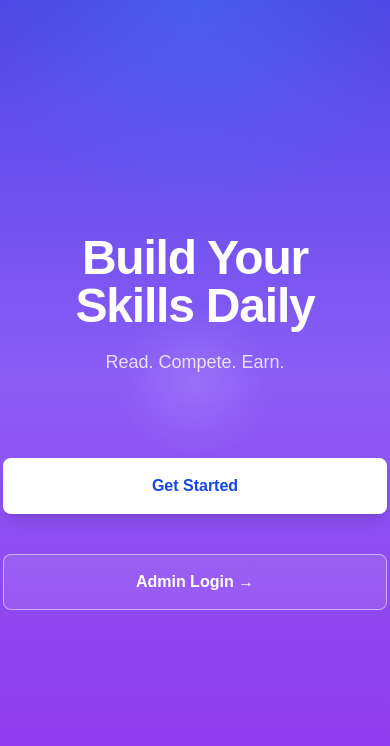
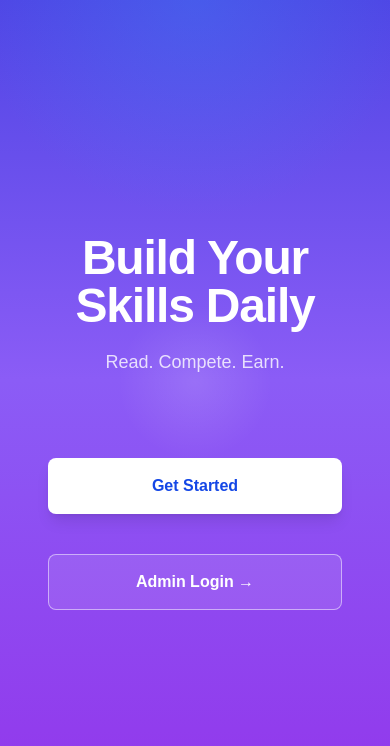
Before and after one commit to Kalana8/Edu_Platform, a Next.js app: page / in a window 390 px wide. Shown: the top 746 px of the page. Built offline with nearby package versions, Linux system fonts and the light colour scheme.

Commit message:
Landing page UI change

```diff
--- a/src/app/page.tsx
+++ b/src/app/page.tsx
@@ -14,15 +14,15 @@ export default function Home() {
           </p>
         </div>
 
-        <div className="flex w-full flex-col items-center gap-10 justify-center">
+        <div className="flex w-full flex-col items-stretch gap-10 justify-center px-6 sm:items-center sm:px-14">
           <Link
-            className="inline-flex h-14 min-w-[24rem] items-center justify-center rounded-lg bg-white px-8 text-base font-semibold text-blue-700 shadow-lg shadow-slate-950/10 transition hover:shadow-slate-950/20"
+            className="inline-flex h-14 w-full max-w-md items-center justify-center rounded-lg bg-white px-8 text-base font-semibold text-blue-700 shadow-lg shadow-slate-950/10 transition hover:shadow-slate-950/20 sm:w-auto sm:min-w-[24rem]"
             href="/join-school"
           >
             Get Started
           </Link>
           <Link
-            className="inline-flex h-14 min-w-[24rem] items-center justify-center rounded-lg border border-white/50 bg-white/10 px-8 text-base font-semibold text-white transition hover:bg-white/15"
+            className="inline-flex h-14 w-full max-w-md items-center justify-center rounded-lg border border-white/50 bg-white/10 px-8 text-base font-semibold text-white transition hover:bg-white/15 sm:w-auto sm:min-w-[24rem]"
             href="/admin/login"
           >
             Admin Login →
```
